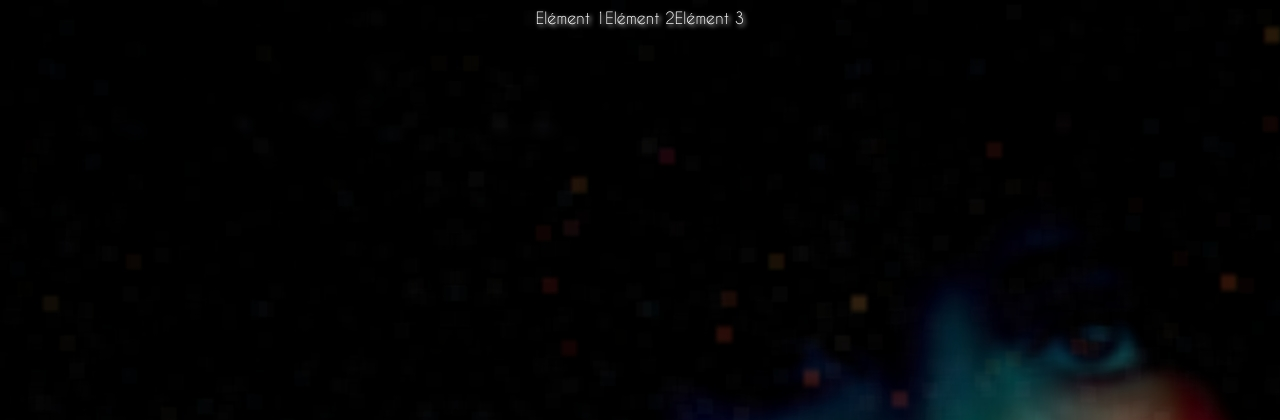
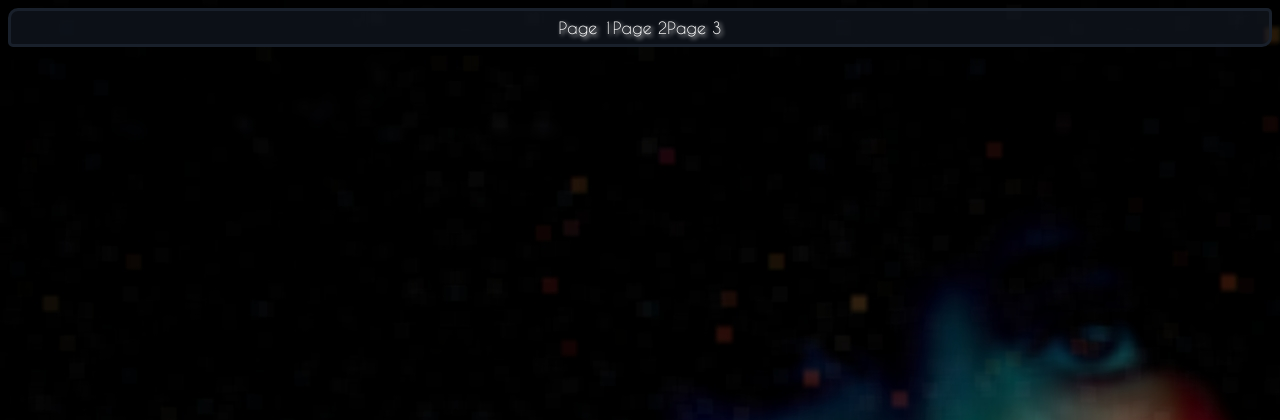
Before and after one commit to marzazine/htdocs, a PHP site: page /indexMerwann.php in a window 1280 px wide. Shown: the top 420 px of the page. Run offline with PHP 8.4, Linux system fonts and the light colour scheme.

Commit message:
Premier prototype menu
Premier prototype menu :
- Menu transparent
- Utilisation de flexbox
- Paramétrage balise <a>

```diff
--- a/indexMerwann.php
+++ b/indexMerwann.php
@@ -8,11 +8,13 @@
 <body>
 <div id="conteneur">
 
-    <div class="element">Elément 1</div>
+    <div class="logo"></div>
 
-    <div class="element">Elément 2</div>
+	<div class="element"><a href="">Page 1</a></div>
 
-    <div class="element">Elément 3</div>
+    <div class="element"><a href="">Page 2</a></div>
+
+    <div class="element"><a href="">Page 3</a></div>
 
 </div>
 </body>
--- a/styles/styleMerwann.css
+++ b/styles/styleMerwann.css
@@ -17,7 +17,27 @@ body {
 	margin: auto;
     flex-wrap: nowrap;
 	justify-content: center;
+	border: 3px #19202b solid;
+	background-color: rgba(25,32,46,0.5);
+	border-radius: 10px 5px 10px 5px;
+	padding: 7px;
 
+}
+
+a {
+     text-decoration: none;
+     color: #ffffff;
+}
+
+ a:hover {
+     text-decoration: none;
+     color: #ffffff;
+	 background-color: #131821;
+}
+
+ a:visited {
+     text-decoration: none;
+     color: #ffffff;
 }
 
 .element {
```
